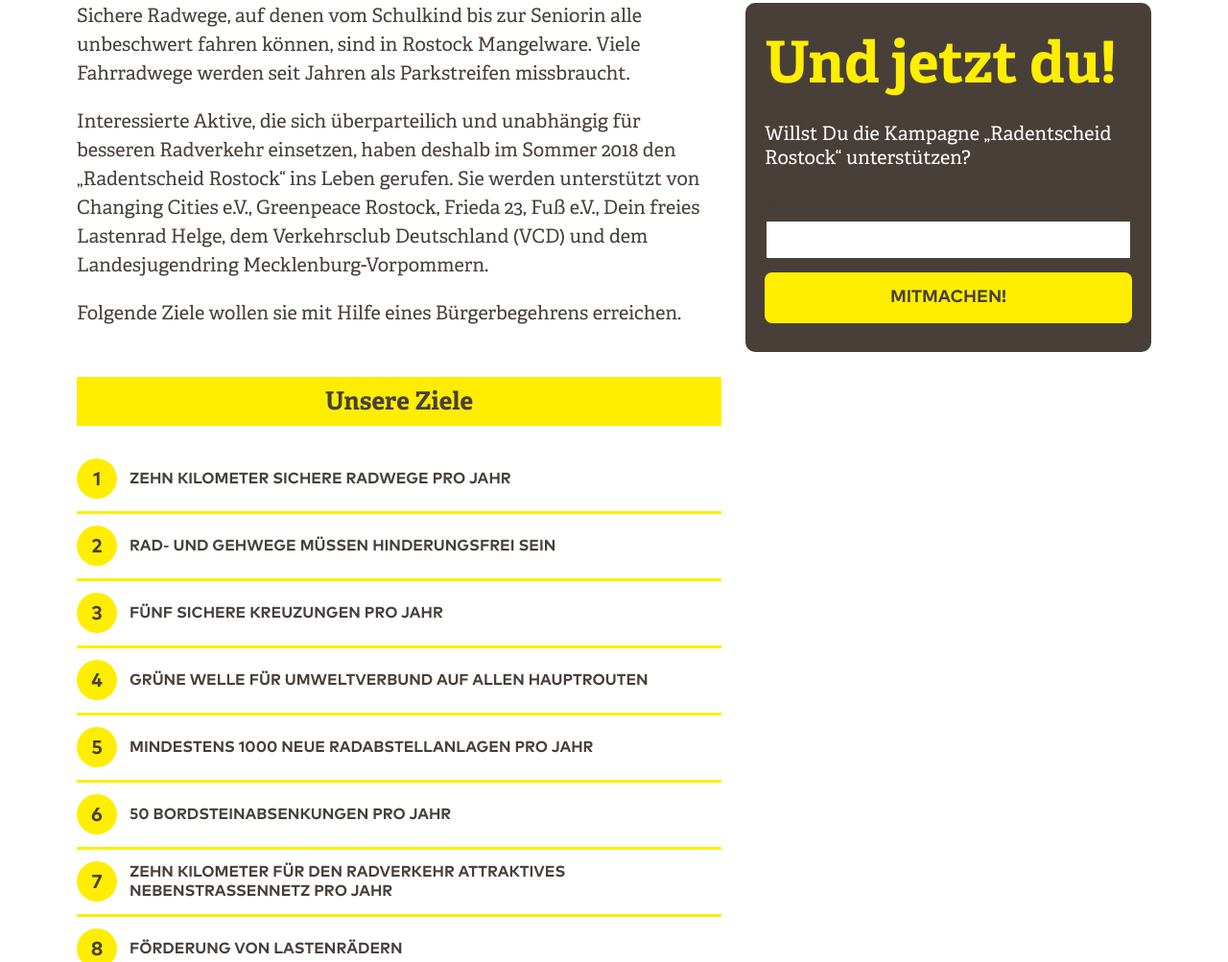
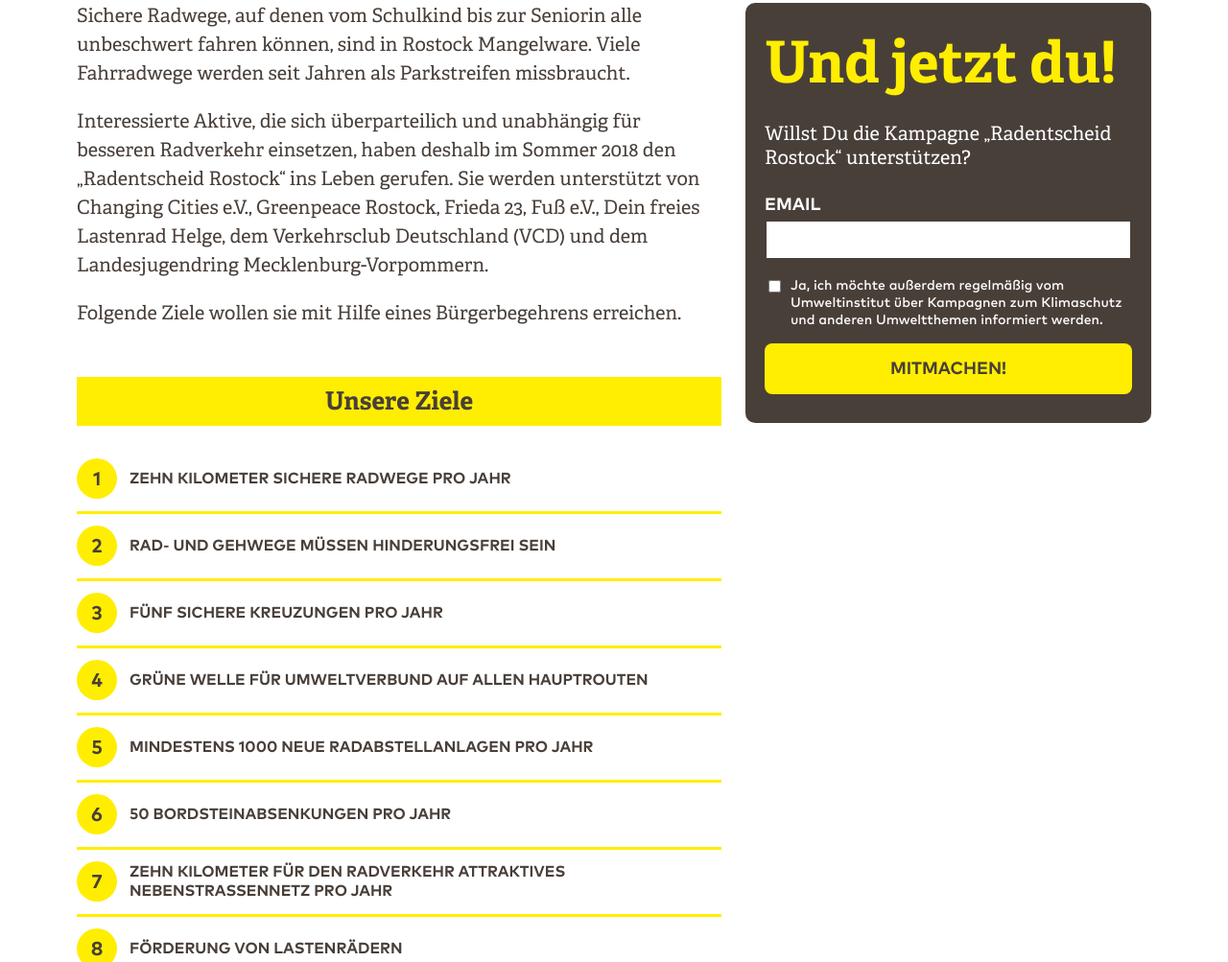
Before and after one commit to zoff-collective/klimawende-prototype, a Gatsby site: page /mitmachen/volksentscheid-fahrrad/ in a window 1280 px wide. Shown: the part 840-1843 px from the top of the page at 96% size. Built offline with nearby package versions, Linux system fonts and the light colour scheme; Gatsby itself is replaced by a stand-in of ours.

Commit message:
Add raw checkbox component

```diff
--- /dev/null
+++ b/src/components/form/checkbox/index.jsx
@@ -0,0 +1,20 @@
+import classnames from 'classnames';
+import React from 'react';
+
+import Label from '../label';
+
+import './style.scss';
+
+export default ({ name, label, ...rest }) => (
+  <div className={classnames('checkbox')}>
+    <Label htmlFor={name} label={label} checkbox>
+      <input
+        type="checkbox"
+        className="checkbox__field"
+        {...rest}
+        name={name}
+        id={name}
+      />
+    </Label>
+  </div>
+);
--- /dev/null
+++ b/src/components/form/checkbox/style.scss
@@ -0,0 +1,13 @@
+.checkbox {
+  &__field {
+    margin-right: 1rem;
+    position: relative;
+    top: 0.5rem;
+  }
+
+  .label {
+    align-items: flex-start;
+    display: flex;
+    user-select: none;
+  }
+}
--- a/src/components/form/label/index.jsx
+++ b/src/components/form/label/index.jsx
@@ -1,13 +1,20 @@
 /* eslint-disable jsx-a11y/label-has-for */
 
+import classnames from 'classnames';
 import React from 'react';
 
 import './style.scss';
 
-export default ({ label, htmlFor, children, ...rest }) => (
-  <label htmlFor={htmlFor} className="label" {...rest}>
-    <span className="label__text">{label}</span>
+export default ({ label, htmlFor, children, checkbox = false, ...rest }) => (
+  <label
+    htmlFor={htmlFor}
+    className={classnames('label', { 'label--for-checkbox': checkbox })}
+    {...rest}
+  >
+    {!checkbox && <span className="label__text">{label}</span>}
 
     {children}
+
+    {checkbox && <span className="label__text">{label}</span>}
   </label>
 );
--- a/src/components/form/label/style.scss
+++ b/src/components/form/label/style.scss
@@ -17,4 +17,11 @@
       @include font-size(18px);
     }
   }
+
+  &--for-checkbox &__text {
+    @include font-size(14px);
+
+    font-weight: 500;
+    text-transform: none;
+  }
 }
--- a/src/components/participate/style.scss
+++ b/src/components/participate/style.scss
@@ -23,4 +23,8 @@
 
     font-family: $font-adelle;
   }
+
+  .label__text {
+    color: white;
+  }
 }
--- a/src/templates/projekt/index.jsx
+++ b/src/templates/projekt/index.jsx
@@ -3,6 +3,7 @@
 
 import BlockContent from '../../components/block-content';
 import Button from '../../components/form/button';
+import Checkbox from '../../components/form/checkbox';
 import Constraint from '../../components/constraint';
 import FormGroup from '../../components/form/group';
 import Headline from '../../components/text/headline';
@@ -51,6 +52,13 @@
                 </FormGroup>
 
                 <FormGroup>
+                  <Checkbox
+                    label="Ja, ich möchte außerdem regelmäßig vom Umweltinstitut über Kampagnen zum Klimaschutz und anderen Umweltthemen informiert werden."
+                    name="email-confirm"
+                  />
+                </FormGroup>
+
+                <FormGroup>
                   <Button fullWidth theme="yellow">
                     Mitmachen!
                   </Button>
```
